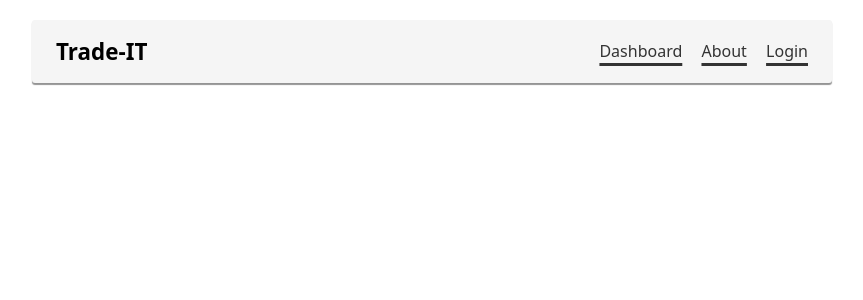
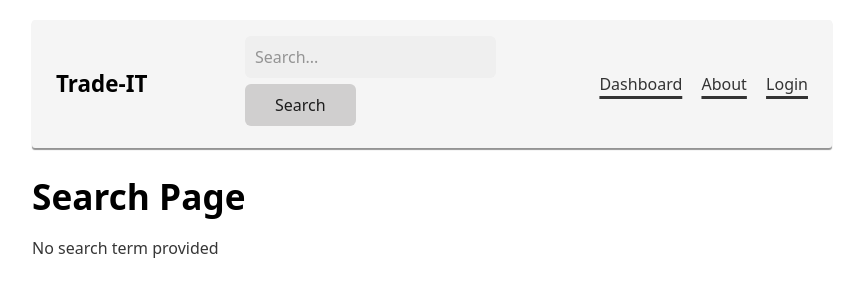
Before and after one commit to alexander-ziegler-simonsen/testing-and-security_final_2025, a Vue app in the folder client/: page /search in a window 1280 px wide. Shown: the top 300 px of the page, without its empty margins (208-1071 px from the left). Built offline with nearby package versions, Linux system fonts and the light colour scheme.

Commit message:
client - added a searchbar and a search page

```diff
--- a/client/src/components/NavBar.vue
+++ b/client/src/components/NavBar.vue
@@ -1,11 +1,29 @@
 <script setup lang="ts">
-import { RouterLink } from "vue-router";
+import { RouterLink, useRouter } from "vue-router";
+import { ref } from "vue";
+
+const search = ref('');
+const router = useRouter();
+
+function onSearch() {
+    if (!search.value.trim()) return;
+    router.push({
+        path: '/search',
+        query: { q: search.value }
+    })
+}
 </script>
 
 <template>
     <header class="navbar">
         <h1 class="logo">Trade-IT</h1>
 
+        <form @submit.prevent="onSearch">
+            <input v-model="search" type="text" placeholder="Search..." />
+            <button type="submit">
+                Search
+            </button>
+        </form>
         <nav class="nav-links">
             <RouterLink to="/">Dashboard</RouterLink>
             <RouterLink to="/about">About</RouterLink>
@@ -22,7 +40,7 @@ import { RouterLink } from "vue-router";
 
     padding: 1rem 1.5rem;
     background: #f5f5f5;
-    box-shadow:  0 2px 1px #949494;
+    box-shadow: 0 2px 1px #949494;
 
     border-radius: 3px;
 }
--- /dev/null
+++ b/client/src/pages/SearchPage.vue
@@ -0,0 +1,39 @@
+
+<script setup lang="ts">
+import { computed, watch, onMounted } from 'vue'
+import { useRoute } from 'vue-router'
+
+const route = useRoute()
+
+const searchTerm = computed(() => {
+    return (route.query.q as string) || ''
+})
+
+watch(searchTerm, (newValue) => {
+    if (newValue) {
+        console.log('Search changed to:', newValue)
+        // fetch results again here
+    }
+})
+
+onMounted(() => {
+    if (searchTerm.value) {
+        console.log('Initial search:', searchTerm.value)
+    }
+})
+</script>
+
+<template>
+    <div>
+        <h1>Search Page</h1>
+
+        <p v-if="searchTerm">
+            You searched for:
+            <strong>{{ searchTerm }}</strong>
+        </p>
+
+        <p v-else>
+            No search term provided
+        </p>
+    </div>
+</template>
--- a/client/src/router/index.ts
+++ b/client/src/router/index.ts
@@ -4,12 +4,14 @@ import HomePage from '../pages/HomePage.vue'
 import About from '../pages/AboutPage.vue'
 import Login from '../pages/LoginPage.vue'
 import NewUser from '../pages/CreateUserPage.vue'
+import SearchPage from '../pages/SearchPage.vue'
 
 const routes = [
     { path: '/', name: 'Home', component: HomePage },
     { path: '/about', name: 'About', component: About },
     { path: '/login', name: 'Login', component: Login },
-    { path: '/create_user', name: 'New user', component: NewUser }
+    { path: '/create_user', name: 'New user', component: NewUser },
+    { path: '/search', name: 'Search', component: SearchPage }
 ]
 
 const router = createRouter({
```
